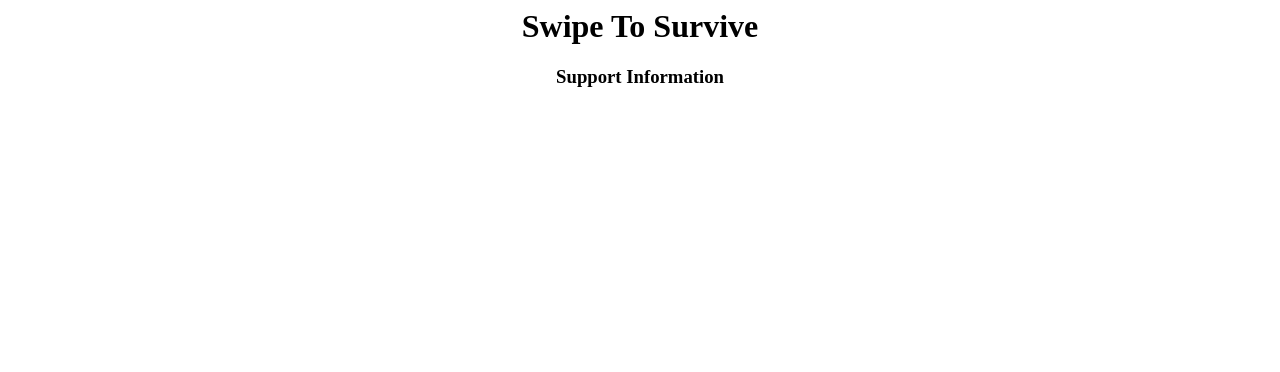
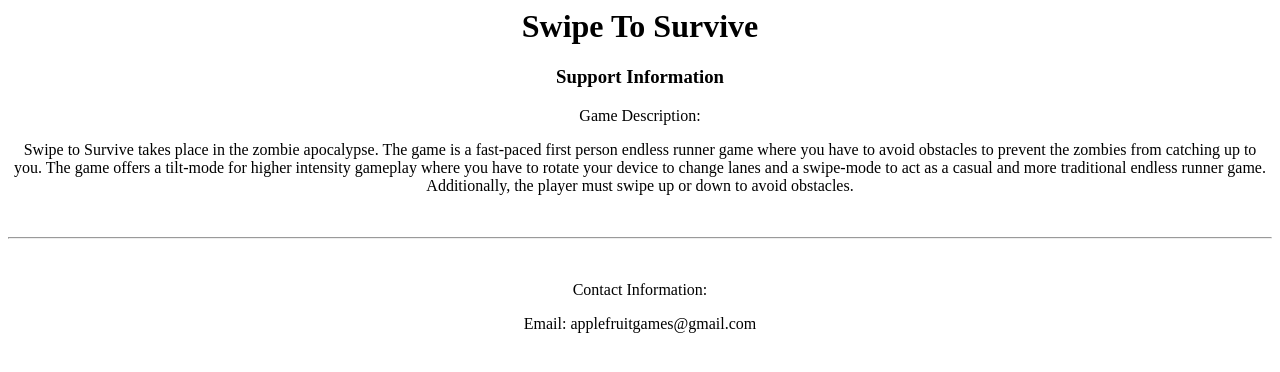
Before and after one commit to SwipeToSurvive/supporturl, a plain HTML site: page index.html in a window 1280 px wide. Drawn offline with Linux system fonts and the light colour scheme.

Commit message:
Update index.html

```diff
--- a/index.html
+++ b/index.html
@@ -8,6 +8,14 @@ Swipe To Survive
 <center>
 <h1> Swipe To Survive </h1>
 <h3> Support Information </h3>
+  <p>Game Description:</p>
+ <p> Swipe to Survive takes place in the zombie apocalypse. The game is a fast-paced first person endless runner game where you have to avoid obstacles to prevent the zombies from catching up to you. The game offers a tilt-mode for higher intensity gameplay where you have to rotate your device to change lanes and a swipe-mode to act as a casual and more traditional endless runner game. Additionally, the player must swipe up or down to avoid obstacles.
+  </p>
+  <br />
+  <hr />
+  <br />
+  <p>Contact Information:</p>
+  <p>Email: applefruitgames@gmail.com</p>
 </center>
 </body>
 </html>
```
